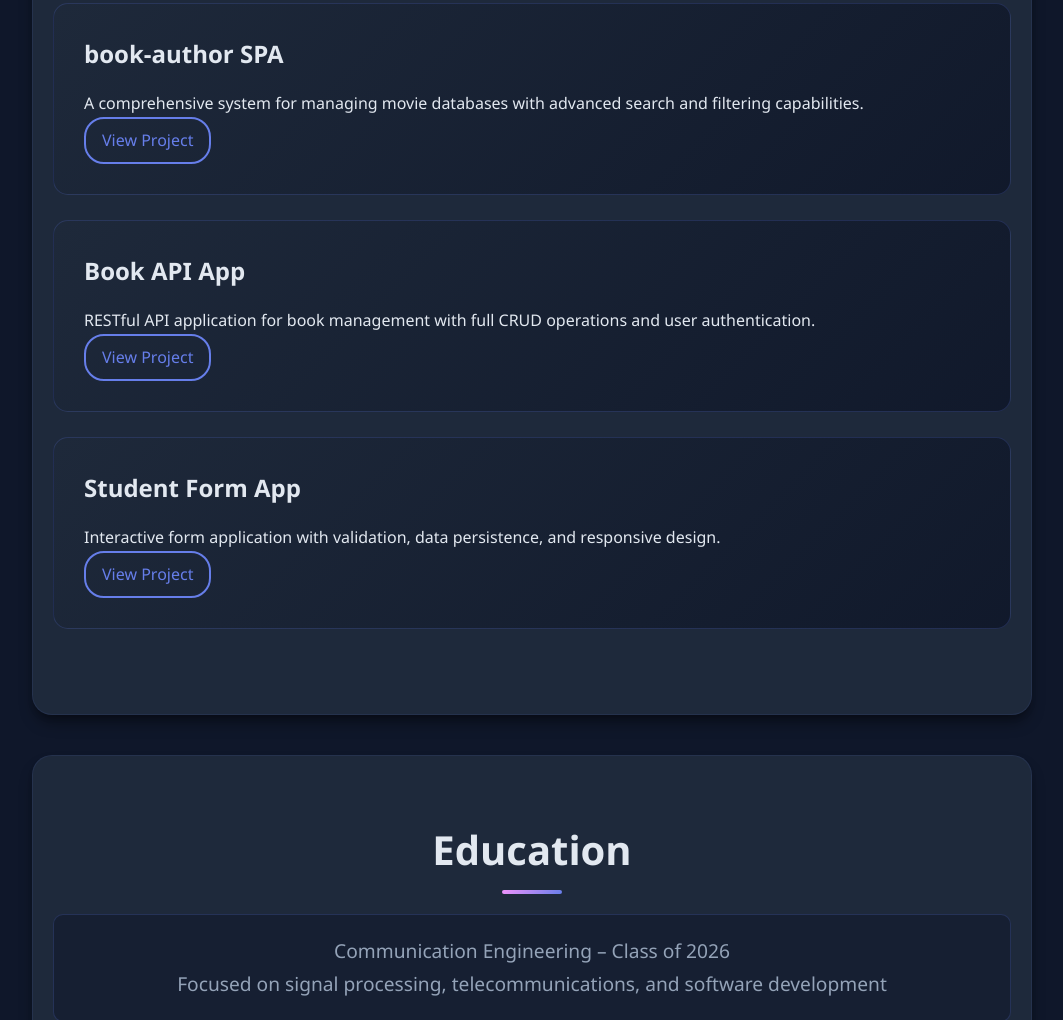
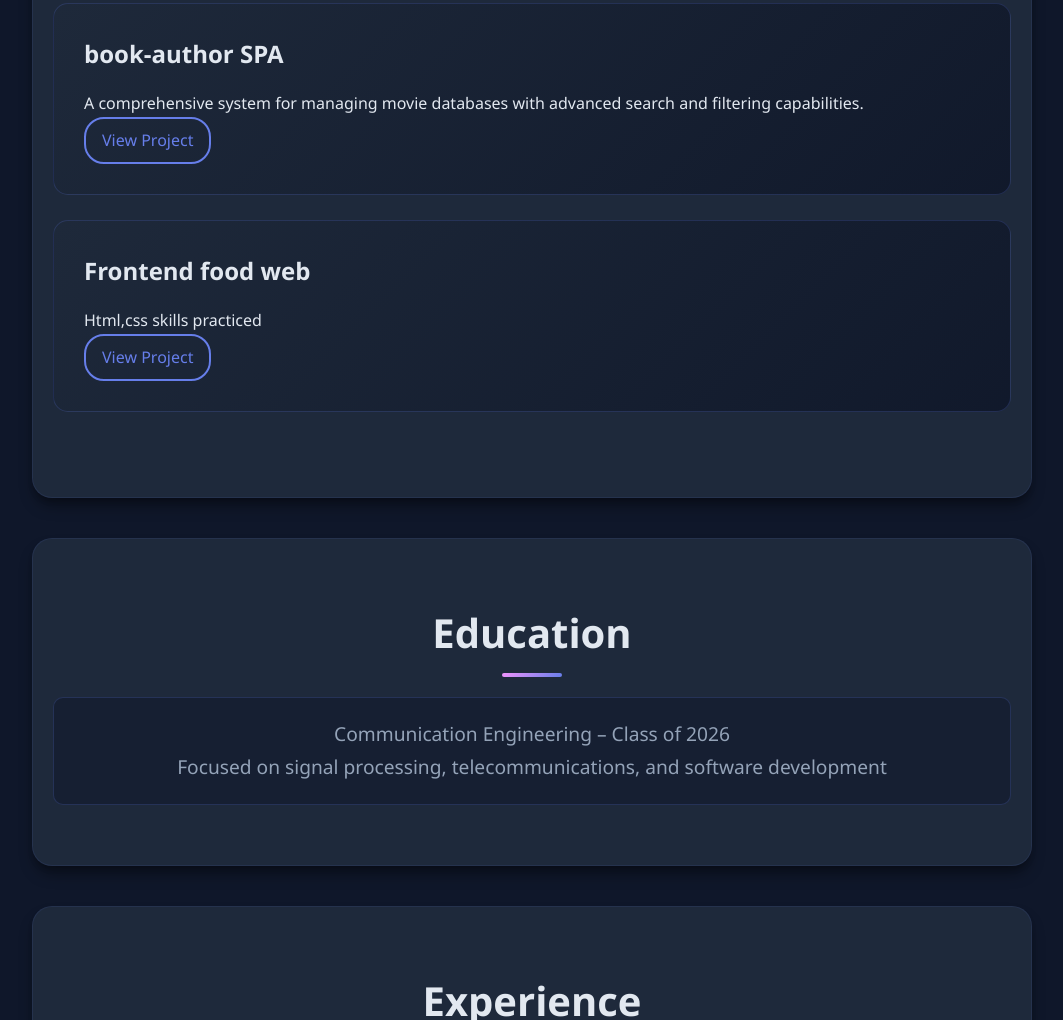
Before and after one commit to AKIRA9993/PORTFOLIOo, a plain HTML site: page index.html in a window 1280 px wide. Shown: the part 1727-2747 px from the top of the page, without its empty margins (108-1171 px from the left). Drawn offline with Linux system fonts and the light colour scheme.

Commit message:
Update index.html

```diff
--- a/index.html
+++ b/index.html
@@ -346,7 +346,7 @@
       background: var(--gradient-accent);
     }
 
-    /* Projects Section - CALMER HOVER EFFECTS */
+    /* Projects Section  */
     .card {
       background: linear-gradient(135deg, rgba(30, 41, 59, 0.9) 0%, rgba(15, 23, 42, 0.9) 100%);
       padding: 30px;
@@ -675,15 +675,15 @@
       <p>A comprehensive system for managing movie databases with advanced search and filtering capabilities.</p>
       <a href="https://github.com/AKIRA9993/Book-Author-SPA.git" target="_blank">View Project</a>
     </div>
-    <div class="card">
+    <!-- <!-- <div class="card">
       <h3>Book API App</h3>
       <p>RESTful API application for book management with full CRUD operations and user authentication.</p>
       <a href="https://github.com/your-username/book-api-app" target="_blank">View Project</a>
-    </div>
+    </div> -->
     <div class="card">
-      <h3>Student Form App</h3>
-      <p>Interactive form application with validation, data persistence, and responsive design.</p>
-      <a href="https://github.com/your-username/student-form-app" target="_blank">View Project</a>
+      <h3>Frontend food web</h3>
+      <p>Html,css skills practiced</p>
+      <a href="https://github.com/AKIRA9993/Mealify" target="_blank">View Project</a>
     </div>
   </section>
 
```
